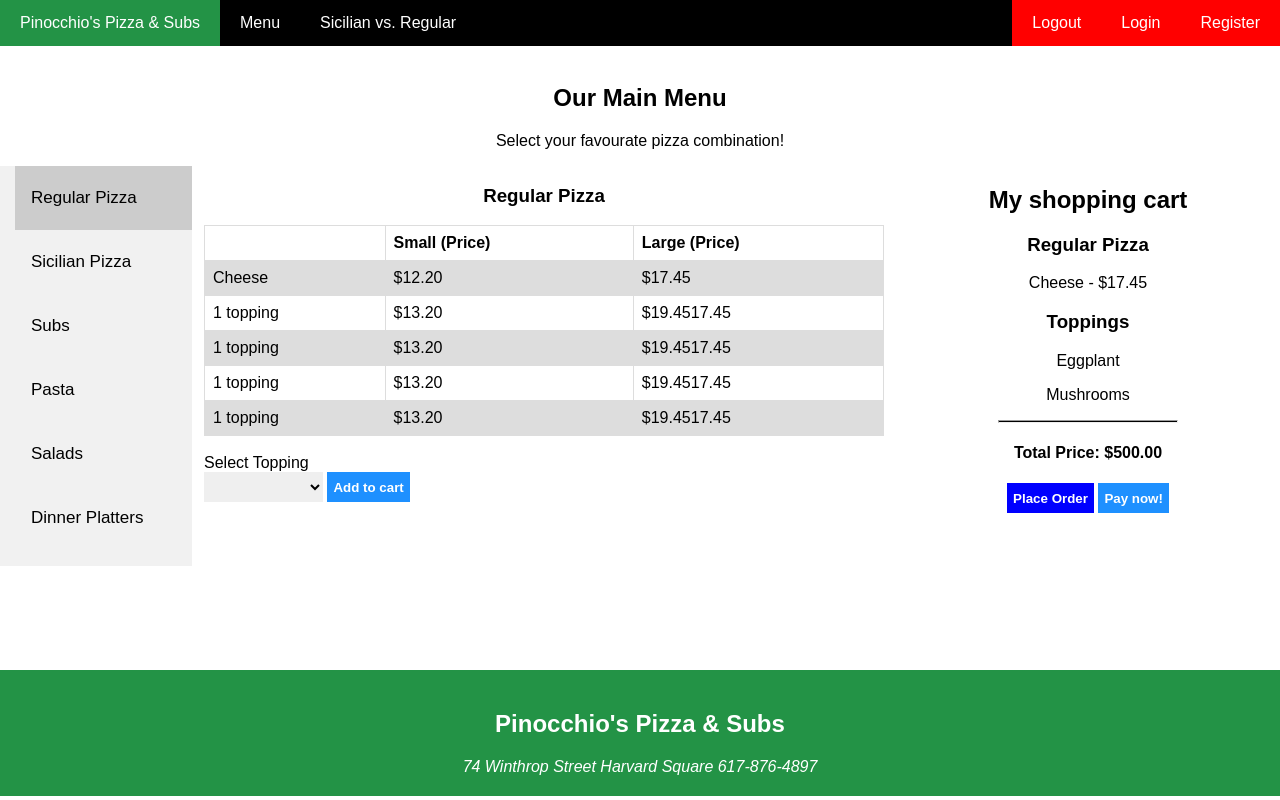
After one commit to Coder2100/Project, a Django app: page /menu in a window 1280 px wide. The commit adds this page. Run offline with Django 3.2, Linux system fonts and the light colour scheme.

Commit message:
complete frontend with cart design

```diff
--- a/orders/templates/orders/layout.html
+++ b/orders/templates/orders/layout.html
@@ -1,9 +1,10 @@
+{% load static %}
 <!DOCTYPE html>
 <html>
 <head>
     <meta charset='utf-8'>
     <meta http-equiv='X-UA-Compatible' content='IE=edge'>
-    {% load static %}
+
     <title>{% block title %} {% endblock %}</title>
     <meta name='viewport' content='width=device-width, initial-scale=1'>
 
@@ -12,9 +13,23 @@
 
 </head>
 <body>
+        <div class="navbar">
+                <a href="{% url 'index' %}" class="active">Pinocchio's Pizza & Subs</a>
+                <a href="{% url 'menu' %}">Menu</a>
+                <a href="{% url 'sicilian' %}">Sicilian vs. Regular</a>
+
+                <a href="{% url 'register' %}" class="right">Register</a>
+                <a href="{% url 'login' %}" class="right">Login</a>
+                <a href="{% url 'logout' %}" class="right">Logout</a>
+              </div>
 
     {% block body %}
     {% endblock %}
-
+    <div class="footer">
+            <h2>Pinocchio's Pizza & Subs</h2>
+            <address>74 Winthrop Street
+              Harvard Square
+              617-876-4897</address>
+     </div>
 </body>
 </html>
--- /dev/null
+++ b/orders/templates/orders/menu.html
@@ -0,0 +1,235 @@
+{% extends "orders/layout.html" %}
+
+{% block title %}
+Menu
+{% endblock %}
+
+{% block body %}
+<br>
+<style>
+        * {box-sizing: border-box}
+        /* Style the tab */
+        .tab {
+          float: left;
+          background-color: #f1f1f1;
+          width: 15%;
+          height: 400px;
+          padding-left: 15px;
+        }
+
+        /* Style the buttons inside the tab */
+        .tab button {
+          display: block;
+          background-color: inherit;
+          color: black;
+          padding: 22px 16px;
+          width: 100%;
+          border: none;
+          outline: none;
+          text-align: left;
+          cursor: pointer;
+          transition: 0.3s;
+          font-size: 17px;
+        }
+
+        /* Change background color of buttons on hover */
+        .tab button:hover {
+          background-color: #be0027;
+        }
+
+        /* Create an active/current "tab button" class */
+        .tab button.active {
+          background-color: #ccc;
+        }
+
+        /* Style the tab content */
+        .tabcontent {
+          float: left;
+          padding: 0px 12px;
+          width: 55%;
+          border-left: none;
+          height: 400px;
+        }
+        .message, h3{
+           text-align: center;
+        }
+        .rightContent{
+          float: left;
+          padding: 0px 12px;
+          width: 30%;
+          border-left: none;
+          height: 400px;
+          text-align: center;
+        }
+
+        table {
+  font-family: arial, sans-serif;
+  border-collapse: collapse;
+  width: 100%;
+}
+
+td, th {
+  border: 1px solid #dddddd;
+  text-align: left;
+  padding: 8px;
+}
+
+tr:nth-child(even) {
+  background-color: #dddddd;
+}
+hr{
+    width: 50%;
+    height: 3px;
+    background-color: black;
+}
+.pay, .order, .cart, select{
+height: 30px;
+color: black;
+border: black 2px;
+cursor: pointer;
+}
+.pay, .cart{
+    background-color: DodgerBlue;
+    color: white;
+}
+.order{
+    background-color: blue;
+    color: white;
+}
+        </style>
+        </head>
+        <body>
+
+        <h2 class="message">Our Main Menu</h2>
+        <p class="message">Select your favourate pizza combination!</p>
+
+        <div class="tab">
+          <button class="tablinks" onclick="openCity(event, 'London')" id="defaultOpen">Regular Pizza</button>
+          <button class="tablinks" onclick="openCity(event, 'Paris')">Sicilian Pizza</button>
+          <button class="tablinks" onclick="openCity(event, 'Tokyo')">Subs</button>
+          <button class="tablinks" onclick="openCity(event, 'London')" id="defaultOpen">Pasta</button>
+          <button class="tablinks" onclick="openCity(event, 'Paris')">Salads</button>
+          <button class="tablinks" onclick="openCity(event, 'Tokyo')">Dinner Platters</button>
+        </div>
+
+        <div id="London" class="tabcontent">
+          <h3>Regular Pizza</h3>
+          <table>
+              <tr>
+              <th></th>
+              <th>Small (Price)</th>
+              <th>Large (Price)</th>
+            </tr>
+            <tr>
+                <td>Cheese</td>
+                <td>$12.20</td>
+                <td>$17.45</td>
+            </tr>
+            <tr>
+                <td>1 topping</td>
+                <td>$13.20</td>
+                <td>$19.4517.45</td>
+             </tr>
+             <tr>
+                    <td>1 topping</td>
+                    <td>$13.20</td>
+                    <td>$19.4517.45</td>
+                 </tr>
+                 <tr>
+                        <td>1 topping</td>
+                        <td>$13.20</td>
+                        <td>$19.4517.45</td>
+                     </tr>
+                     <tr>
+                            <td>1 topping</td>
+                            <td>$13.20</td>
+                            <td>$19.4517.45</td>
+                         </tr>
+          </table>
+          <br>
+          <label>Select Topping</label>
+          <form action="" method="POST">
+                {% csrf_token %}
+                <select name="topping" placeholder="topping">
+                        <option value="Andorra"></option>
+                            <option value="Albania">Pepperoni</option>
+                            <option value="Algeria">Sausage</option>
+                            <option value="Andorra">Mushrooms</option>
+                            <option value="Angola">Canadian Bacon</option>
+                            <option value="Antigua &amp; Deps">Pineapple</option>
+                            <option value="Argentina"></option>
+                            <option value="Armenia"></option>
+                            <option value="Australia"></option>
+                            <option value="Austria"></option>
+                            <option value="Azerbaijan"></option>
+                            <option value="Bahamas"></option>
+                            <option value="Bahrain"></option>
+                            <option value="Bangladesh"></option>
+                </select>
+          <button type="submit" class="cart"> <b>Add to cart </b></button>
+        </form>
+        </div>
+
+        <div id="Paris" class="tabcontent">
+          <h3>Paris</h3>
+          <p>Paris is the capital of France.</p>
+        </div>
+
+        <div id="Tokyo" class="tabcontent">
+          <h3>Tokyo</h3>
+          <p>Tokyo is the capital of Japan.</p>
+        </div>
+        <div id="Tokyo" class="tabcontent">
+                <h3>Tokyo</h3>
+                <p>Tokyo is the capital of Japan.</p>
+        </div>
+        <div id="Tokyo" class="tabcontent">
+              <h3>Tokyo</h3>
+              <p>Tokyo is the capital of Japan.</p>
+        </div>
+        <div class="rightContent">
+            <h2>My shopping cart</h2>
+            <h3>Regular Pizza</h3>
+            <p> Cheese - $17.45 </p>
+            <h3>Toppings</h3>
+            <p>Eggplant</p>
+            <p>Mushrooms</p>
+            <hr>
+            <h4>Total Price: $500.00</h4>
+            <button type="submit" class="order"><b>Place Order</b></button>
+            <button type="submit" class="pay"><b>Pay now!</b></button>
+        </div>
+
+        <script>
+        function openCity(evt, cityName) {
+          var i, tabcontent, tablinks;
+          tabcontent = document.getElementsByClassName("tabcontent");
+          for (i = 0; i < tabcontent.length; i++) {
+            tabcontent[i].style.display = "none";
+          }
+          tablinks = document.getElementsByClassName("tablinks");
+          for (i = 0; i < tablinks.length; i++) {
+            tablinks[i].className = tablinks[i].className.replace(" active", "");
+          }
+          document.getElementById(cityName).style.display = "block";
+          evt.currentTarget.className += " active";
+        }
+
+        // Get the element with id="defaultOpen" and click on it
+        document.getElementById("defaultOpen").click();
+        </script>
+        <br>    <br>
+        <br>    <br>
+        <br>    <br>
+        <br>    <br>
+        <br>    <br>
+        <br>    <br>
+        <br>    <br>
+        <br>    <br>
+        <br>    <br>
+        <br>    <br>
+        <br>    <br>
+        <br>    <br>
+        <br>    <br>
+        <br>    <br>
+{% endblock %}
--- a/orders/urls.py
+++ b/orders/urls.py
@@ -3,6 +3,11 @@ from django.urls import path
 from . import views
 
 urlpatterns = [
-    path("", views.index, name="index")
-   # path("/sicilian_regualar", sicilian_regualar, name="sicilian_regualar")
+    path("", views.index, name="index"),
+    path("sicilian", views.sicilian, name="sicilian"),
+    path("register", views.register, name="register"),
+   # path("login", views.login, name="login"),
+    path("login", views.login, name="login"),
+    path("logout", views.register, name="logout"),
+    path("menu", views.menu, name="menu")
 ]
--- a/orders/views.py
+++ b/orders/views.py
@@ -7,3 +7,17 @@ from django.shortcuts import render
 def index(request):
    # return HttpResponse("Project 3: TODO")
    return render(request, "orders/index.html")
+
+def sicilian(request):
+    return render(request, "orders/sicilian.html")
+
+def register(request):
+    return render(request, "orders/register.html")
+
+def login(request):
+    return render(request, "orders/login.html")
+def logout(request):
+    return render(request, "orders/logout.html")
+
+def menu(request):
+    return render(request, "orders/menu.html")
--- a/pizza/urls.py
+++ b/pizza/urls.py
@@ -18,6 +18,6 @@ from django.urls import include, path
 
 urlpatterns = [
     path("", include("orders.urls")),
-    path("/sicilian_regualar", include("orders.urls")),
+
     path("admin/", admin.site.urls),
 ]
```
Also changed, not shown: orders/templates/orders/checkout.html (added, +35 -0 lines), orders/templates/orders/index.html (+1 -22 lines), orders/templates/orders/login.html (added, +67 -0 lines), orders/templates/orders/register.html (added, +68 -0 lines), orders/templates/orders/sicilian.html (added, +40 -0 lines), orders/templates/orders/sicilian_regular.html (deleted, +0 -25 lines), orders/static/images/wood.jpg (added), orders/templates/orders/profile.html (added), 3 other files.
